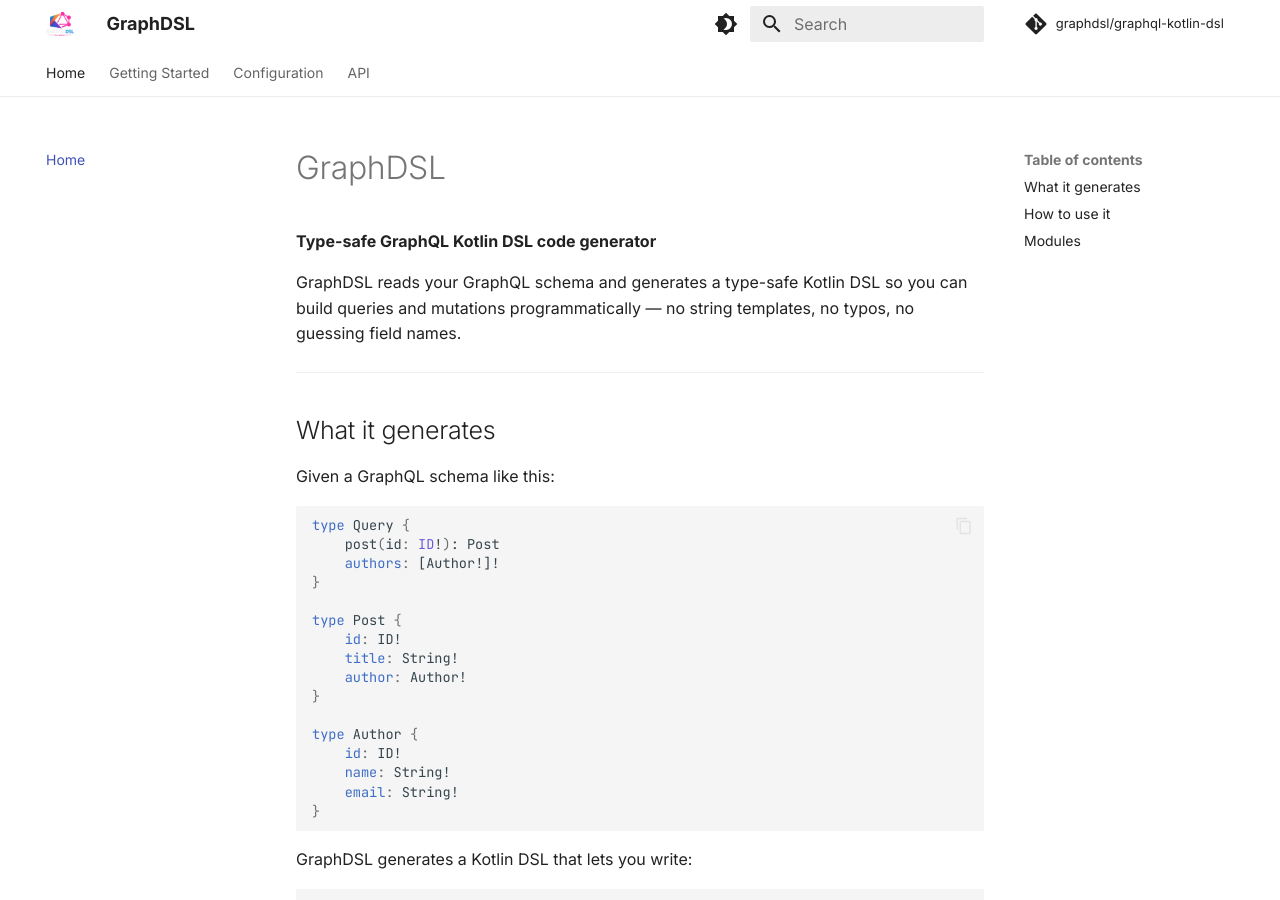
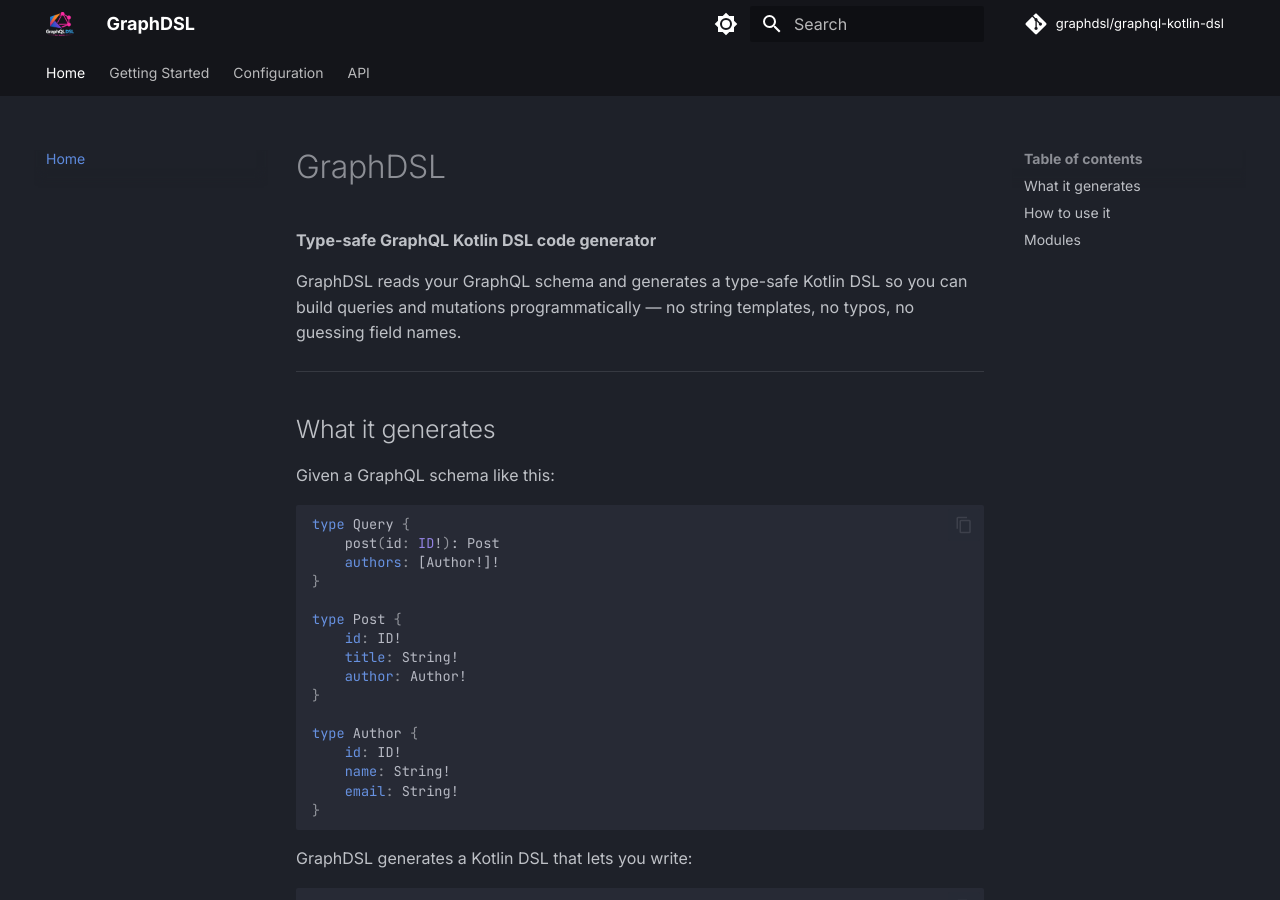
Before and after one commit to graphdsl/graphdsl.github.io, an MkDocs documentation site: the page built from docs/index.md, in a window 1280 px wide and 900 px high. Built offline with MkDocs 1.6.1 and Material for MkDocs 9.7.7, drawn with Linux system fonts in a browser that asks for light colours; comment, search, counter and statistics services are not loaded.

```diff
--- a/mkdocs.yml
+++ b/mkdocs.yml
@@ -8,18 +8,18 @@ edit_uri: ""
 theme:
   name: material
   palette:
+    - scheme: slate
+      primary: black
+      accent: white
+      toggle:
+        icon: material/brightness-7
+        name: Switch to light mode
     - scheme: default
       primary: white
       accent: black
       toggle:
         icon: material/brightness-4
         name: Switch to dark mode
-    - scheme: slate
-      primary: black
-      accent: white
-      toggle:
-        icon: material/brightness-7
-        name: Switch to light mode
   font:
     text: Inter
     code: JetBrains Mono
```
